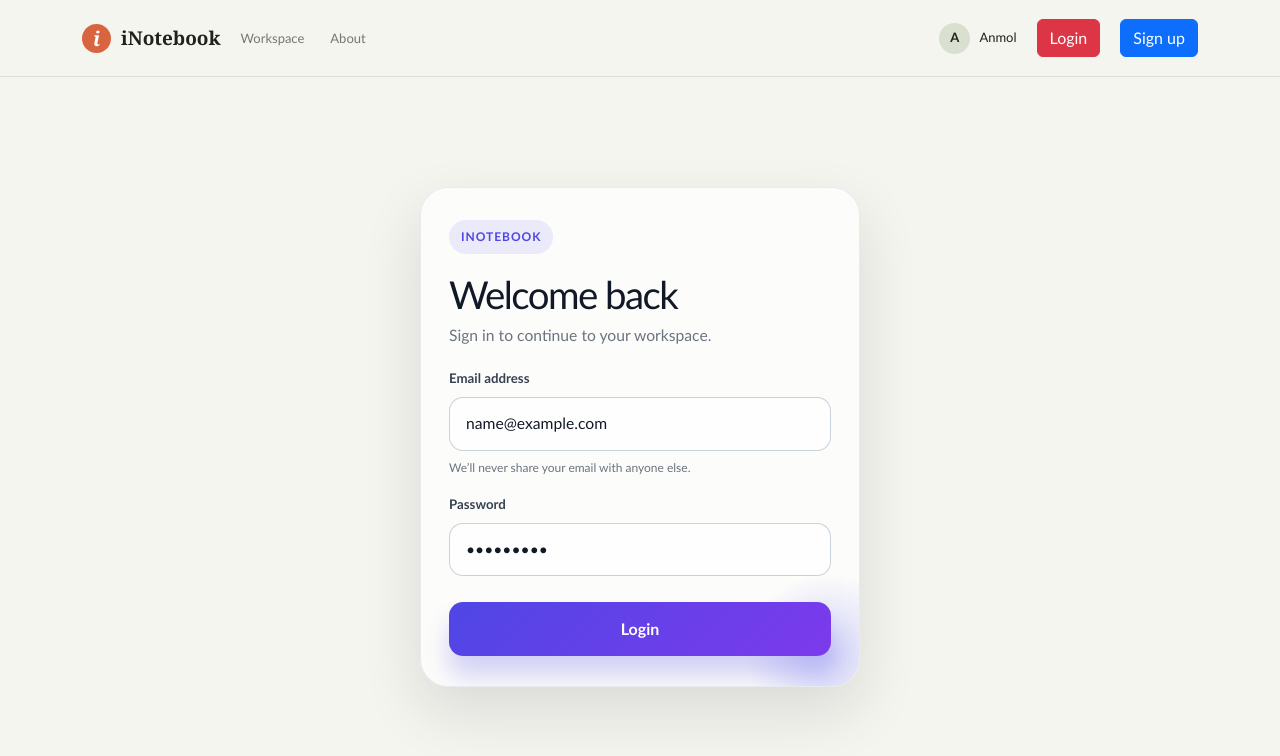
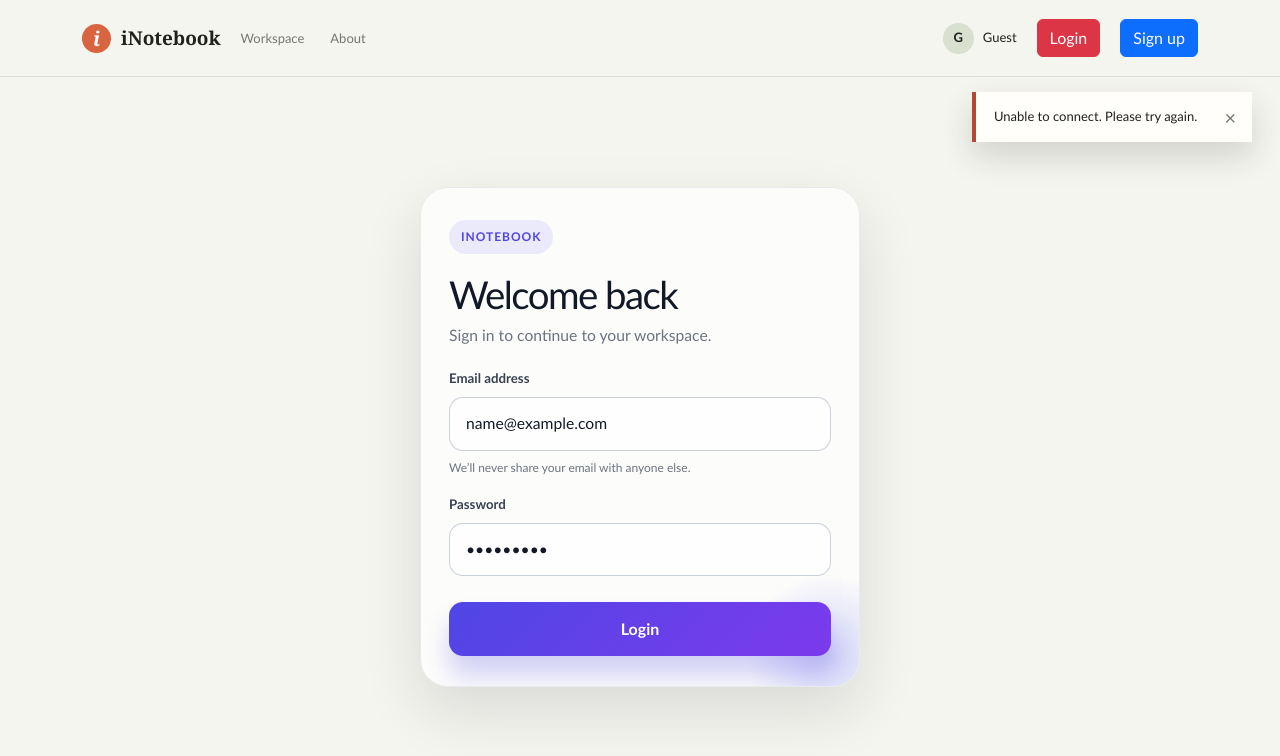
Before and after one commit to anmoltopno791-web/iNotebook, a React (Create React App) app: page /login in a window 1280 px wide. Both pictures are taken after typing "name@example.com", "Sample123" into the empty fields and a click on the button "Login". Shown: the top 756 px of the page. Built offline with nearby package versions, Linux system fonts and the light colour scheme; no server answers.

Commit message:
Adding Alerts to Login, Signup & Notes Component of iNotebook

```diff
--- a/src/App.css
+++ b/src/App.css
@@ -16,6 +16,53 @@
 body {
   background: var(--paper);
   color: var(--ink);
+}
+.app-alert {
+  position: fixed;
+  z-index: 10;
+  top: 92px;
+  right: 28px;
+  display: flex;
+  align-items: center;
+  gap: 18px;
+  min-width: 280px;
+  max-width: min(420px, calc(100vw - 40px));
+  padding: 15px 16px 15px 18px;
+  border-left: 4px solid var(--accent);
+  background: var(--white);
+  color: var(--ink);
+  box-shadow: 0 14px 32px rgba(32, 32, 29, 0.16);
+  animation: alert-in 0.25s ease-out;
+  font-size: 13px;
+}
+.app-alert--success {
+  border-left-color: #4f7d55;
+}
+.app-alert--error {
+  border-left-color: #b74735;
+}
+.app-alert button {
+  border: 0;
+  margin-left: auto;
+  padding: 0;
+  background: transparent;
+  color: var(--muted);
+  cursor: pointer;
+  font-size: 20px;
+  line-height: 1;
+}
+.app-alert button:hover {
+  color: var(--ink);
+}
+@keyframes alert-in {
+  from {
+    opacity: 0;
+    transform: translateY(-10px);
+  }
+  to {
+    opacity: 1;
+    transform: translateY(0);
+  }
 }
 .app-shell {
   max-width: 1180px;
--- a/src/App.js
+++ b/src/App.js
@@ -3,21 +3,58 @@ import Navbar from "./components/Navbar";
 import Home from "./components/Home";
 import About from "./components/About";
 import { BrowserRouter as Router, Routes, Route } from "react-router-dom";
+import { useState } from "react";
 import NoteState from "./context/notes/NoteState";
 import Login from "./components/Login";
 import Signup from "./components/Signup";
+import Alert from "./components/Alert";
 
 function App() {
+  const [alert, setAlert] = useState({ message: "", type: "info" });
+  const [profileName, setProfileName] = useState(
+    () => localStorage.getItem("profileName") || "",
+  );
+
+  const showAlert = (message, type = "info") => {
+    setAlert({ message, type });
+  };
+
+  const handleAuthSuccess = (name) => {
+    setProfileName(name);
+    localStorage.setItem("profileName", name);
+  };
+
   return (
     <NoteState>
       <Router>
-        <Navbar />
+        <Navbar profileName={profileName} />
+        <Alert
+          message={alert.message}
+          type={alert.type}
+          onClose={() => setAlert({ message: "", type: "info" })}
+        />
         <main className="app-shell">
           <Routes>
             <Route path="/" element={<Home />} />
             <Route path="/about" element={<About />} />
-            <Route path="/login" element={<Login />} />
-            <Route path="/signup" element={<Signup />} />
+            <Route
+              path="/login"
+              element={
+                <Login
+                  showAlert={showAlert}
+                  onAuthSuccess={handleAuthSuccess}
+                />
+              }
+            />
+            <Route
+              path="/signup"
+              element={
+                <Signup
+                  showAlert={showAlert}
+                  onAuthSuccess={handleAuthSuccess}
+                />
+              }
+            />
           </Routes>
         </main>
       </Router>
--- a/src/components/Alert.js
+++ b/src/components/Alert.js
@@ -1,11 +1,23 @@
-import React from "react";
+import React, { useEffect } from "react";
 
 const Alert = (props) => {
+  const { message, type = "info", onClose } = props;
+
+  useEffect(() => {
+    if (!message) return undefined;
+
+    const timeout = setTimeout(onClose, 4500);
+    return () => clearTimeout(timeout);
+  }, [message, onClose]);
+
+  if (!message) return null;
+
   return (
-    <div>
-      <div className="alert alert-primary" role="alert">
-        {props.message}
-      </div>
+    <div className={`app-alert app-alert--${type}`} role="alert">
+      <span>{message}</span>
+      <button type="button" onClick={onClose} aria-label="Dismiss message">
+        &times;
+      </button>
     </div>
   );
 };
--- a/src/components/Login.js
+++ b/src/components/Login.js
@@ -8,7 +8,9 @@ const Login = (props) => {
   const handleSubmit = async (e) => {
     e.preventDefault();
 
-    const response = await fetch("http://localhost:5000/api/auth/login", {
+    let response;
+    try {
+      response = await fetch("http://localhost:5000/api/auth/login", {
         method: "POST",
         headers: {
           "Content-Type": "application/json",
@@ -18,23 +20,32 @@ const Login = (props) => {
           password: credentials.password,
         }),
       });
+    } catch (error) {
+      props.showAlert("Unable to connect. Please try again.", "error");
+      return;
+    }
 
     const json = await response.json();
-    console.log(json);
 
     if (!response.ok) {
-      console.error(json.error || "Login failed");
+      props.showAlert(
+        json?.errors?.[0]?.msg ||
+          (typeof json?.error === "string"
+            ? json.error
+            : json?.error?.message) ||
+          "Login failed",
+        "error",
+      );
       return;
     }
 
     localStorage.setItem("token", json.authtoken);
-    console.log("Login successful");
     if (json.success) {
-      // Save the auth token and redirect
-      localStorage.setItem("token", json.authtoken);
+      props.onAuthSuccess(json.name);
+      props.showAlert("Welcome back. Login successful.", "success");
       navigate("/");
     } else {
-      alert("Invalid credentials");
+      props.showAlert("Invalid credentials", "error");
     }
   };
 
--- a/src/components/Navbar.js
+++ b/src/components/Navbar.js
@@ -1,8 +1,9 @@
 import React from "react";
 import { Link, useLocation } from "react-router-dom";
 
-const Navbar = () => {
+const Navbar = ({ profileName }) => {
   const location = useLocation();
+  const displayName = profileName || "Guest";
   return (
     <nav className="topbar">
       <div className="topbar-inner">
@@ -21,12 +22,19 @@ const Navbar = () => {
             About
           </Link>
         </div>
-        <div className="profile-chip" aria-label="Current workspace member">
-          <span className="avatar">A</span>
-          <span className="profile-name">Anmol</span>
+        <div
+          className="profile-chip"
+          aria-label={`Current workspace member: ${displayName}`}
+        >
+          <span className="avatar">{displayName.charAt(0).toUpperCase()}</span>
+          <span className="profile-name">{displayName}</span>
         </div>
-        <Link class="btn btn-danger" to="/login" role="button">Login</Link>
-        <Link class="btn btn-primary" to="/signup" role="button">Sign up</Link>
+        <Link class="btn btn-danger" to="/login" role="button">
+          Login
+        </Link>
+        <Link class="btn btn-primary" to="/signup" role="button">
+          Sign up
+        </Link>
       </div>
     </nav>
   );
--- a/src/components/Signup.js
+++ b/src/components/Signup.js
@@ -1,7 +1,7 @@
 import React, { useState } from "react";
 import { useNavigate } from "react-router-dom";
 
-const Signup = () => {
+const Signup = (props) => {
   const [credentials, setCredentials] = useState({
     name: "",
     email: "",
@@ -14,7 +14,9 @@ const Signup = () => {
     e.preventDefault();
     const { name, email, password, date } = credentials;
 
-    const response = await fetch("http://localhost:5000/api/auth/createuser", {
+    let response;
+    try {
+      response = await fetch("http://localhost:5000/api/auth/createuser", {
         method: "POST",
         headers: {
           "Content-Type": "application/json",
@@ -26,18 +28,25 @@ const Signup = () => {
           date,
         }),
       });
+    } catch (error) {
+      props.showAlert("Unable to connect. Please try again.", "error");
+      return;
+    }
 
     const json = await response.json();
-    console.log(json);
 
     if (!response.ok) {
       const errorMessage =
-        json?.errors?.[0]?.msg || json?.error || "Signup failed";
-      alert(errorMessage);
+        json?.errors?.[0]?.msg ||
+        (typeof json?.error === "string" ? json.error : json?.error?.message) ||
+        "Signup failed";
+      props.showAlert(errorMessage, "error");
       return;
     }
 
     localStorage.setItem("token", json.authtoken);
+    props.onAuthSuccess(json.name || name);
+    props.showAlert("Your account is ready. Welcome to iNotebook.", "success");
     navigate("/");
   };
 
```
Lines whose indentation alone changed are shown as unchanged.
